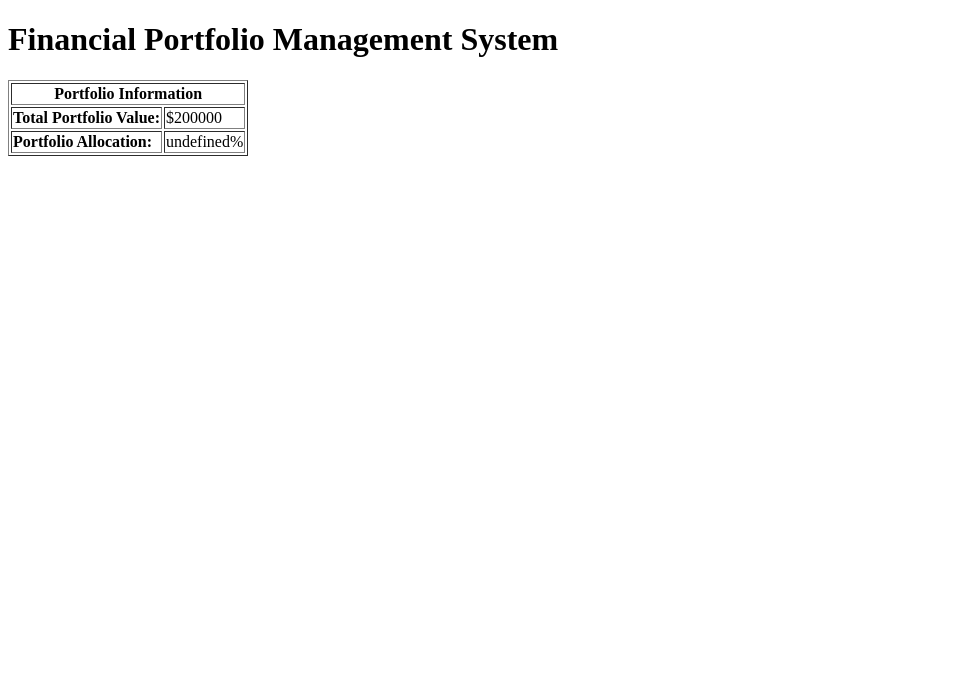
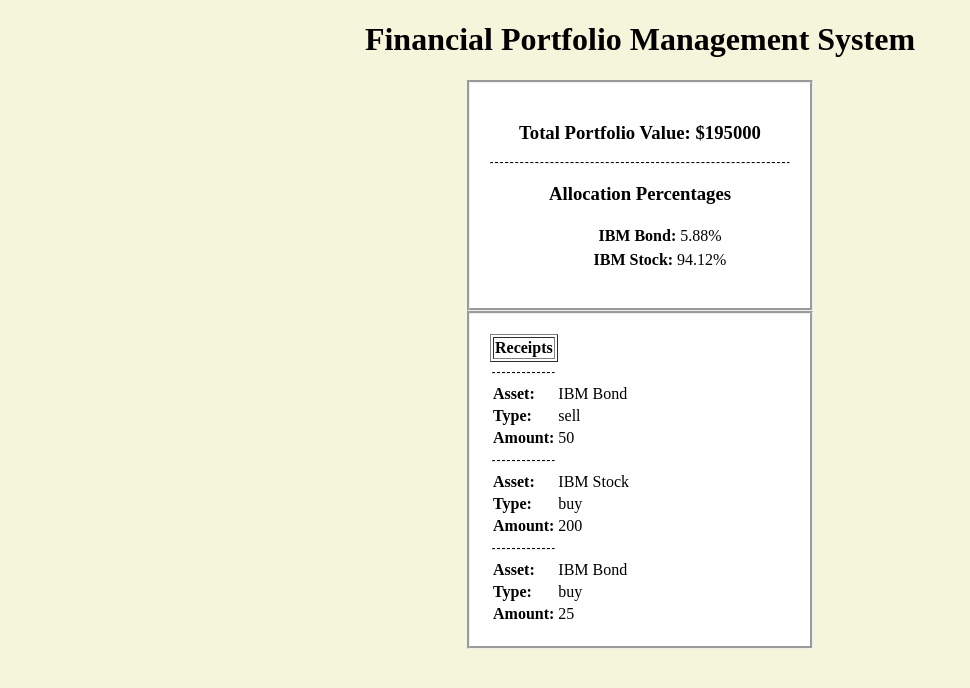
Before and after one commit to djl514/Financial-Portfolio-Management-System, a plain HTML site: page index.html in a window 1280 px wide. Shown: the whole page, without its empty margins (0-970 px from the left). Drawn offline with Linux system fonts and the light colour scheme.

Commit message:
Implement main application and log portfolio details and transactions. // Added comments

```diff
--- a/asset.js
+++ b/asset.js
@@ -1,8 +1,10 @@
+// creates and exports asset array of objects
 export const assets = [
     { id: 1, name: "IBM Bond", type: "Bond", price: 1000, quantity: 100},
     { id: 2, name: "IBM Stock", type: "Stock", price: 100, quantity: 1000}
 ];
 
+//creates and exports a helper function to get the asset by ID
 export function getAssetByID(id){
     return assets.find(asset => asset.id === id);
 }
--- a/index.html
+++ b/index.html
@@ -5,10 +5,51 @@
     <meta name="viewport" content="width=device-width, initial-scale=1.0">
     <title>Financial Portfolio Management System</title>
 </head>
-<body>
-    <h1>Financial Portfolio Management System</h1>
+<body bgcolor = "beige">
 
+    <style>
+        .container{
+            container-type: inline-size;
+            width: 300px;
+            position: relative;
+            background-color: white;
+            font-size: 1em;
+            border-style: groove;
+            margin: auto;
+            padding:20px
+        }
+
+        .container2{
+            container-type: inline-size;
+            width: 300px;
+            position: relative;
+            background-color: white;
+            font-size: 1em;
+            border-style: groove;
+            margin: auto;
+            padding: 20px
+        }
+
+        hr{
+            border-top: 1px dashed black;
+        }
+
+    </style>
+    <h1><center>Financial Portfolio Management System</center></h1>
+
+    <div class="container">
     <div id="portfolioDetails"></div>
+    <hr>
+
+    <center><h3>Allocation Percentages</h3></center>
+    <center><ul id="portfolioPercentages"></ul></center>
+</div>
+    <div id="portfolioTrans" class="container2">
+        <table border="1">
+            <th colspan="3">Receipts</th>
+        </table>
+    </div>
+
     <!-- Portfolio details and transaction log sections here -->
     <!-- Main script entry point with module type -->
 
--- a/main.js
+++ b/main.js
@@ -1,24 +1,65 @@
-import { getPortfolioAllocation, calculatePortfolioValue  } from './portfolio.js';
+//Imports all other important functions from other files
+import { getPortfolioAllocation, calculatePortfolioValue } from './portfolio.js';
 import { Transaction } from './transaction.js';
 
 
 
+//inputs the classes into an array so they can be iterated over for display
+let receipts = [
+    new Transaction(1, "sell", 50),
+    new Transaction(2, "buy", 200),
+    new Transaction(1, "buy", 25)
+];
+
+
+// function to display the total value, percentage allocated, and receipts
 function displayDetails(){
     let portfolioDetails = document.getElementById('portfolioDetails');
+    let portfolioPurchases = document.getElementById('portfolioTrans');
 
-    let listItem = document.createElement('div')
+
+    let listItem = document.createElement('div');
     listItem.innerHTML =
     `
-    <table border="1">
-    <tr>
-    <th colspan = "2">Portfolio Information</th>
-    </tr>
-    <tr><td><b>Total Portfolio Value:</b></td><td>$${calculatePortfolioValue()}</td></tr>
-    <tr><td><b>Portfolio Allocation:</b></td><td>${getPortfolioAllocation()}%</td></tr>
-    </table>
+    <h3><center>Total Portfolio Value: $${calculatePortfolioValue()}</center></h3>
     `;
+    portfolioDetails.appendChild(listItem);
 
-    portfolioDetails.appendChild(listItem);
+    //Uses a forEach loop to display the receipts in a table
+    // loops through receipts
+    receipts.forEach(receipt => {
+        let listReceipt = document.createElement('table')
+
+        listReceipt.innerHTML =
+        `
+        <hr>
+        <tr><td><b>Asset:</b></td><td>${receipt.assetId}</td></tr>
+        <tr><td><b>Type:</b></td><td>${receipt.type}</td></tr>
+        <tr><td><b>Amount:</b></td><td>${receipt.quantity}</td></tr>
+
+        `;
+
+        portfolioPurchases.appendChild(listReceipt);
+    });
+
 }
 
+//Separate function to loop throught getPortfolioAllocation
+function displayPercentages(){
+    let portfolioPercent = document.getElementById('portfolioPercentages');
+    let percentages = getPortfolioAllocation();
+    percentages.forEach(percentage => {
+        let listPercent = document.createElement('table')
+        listPercent.innerHTML =
+        `
+        <tr><td><b>${percentage.name}: </b></td><td>${percentage.percentageAll}%</td></tr>
+        `;
+
+        portfolioPercent.appendChild(listPercent);
+    });
+}
+
+
+//Calls functions
 displayDetails();
+displayPercentages();
--- a/portfolio.js
+++ b/portfolio.js
@@ -1,16 +1,23 @@
+// imports assets
 import { assets } from './asset.js';
 
+// function to find the total value of the portfolio
 export function calculatePortfolioValue(){
     let value = assets.reduce((total, asset) =>
         total + (asset.price * asset.quantity), 0);
     return value;
 }
 
+//function calculates the percent of allocation for the portfolio
 export function getPortfolioAllocation(){
+    const percentAllocated = [];
     let total = assets.reduce((sum, quant) =>
         sum + quant.quantity,0);
     assets.forEach(asset => {
-        let percent = (asset.quantity / total) * 100;
-        return percent.toFixed(2);
+        let percent = ((asset.quantity / total) * 100).toFixed(2);
+        let obj = { name: asset.name, percentageAll: percent };
+        percentAllocated.push(obj);
     });
+    return percentAllocated;
+
 }
--- a/transaction.js
+++ b/transaction.js
@@ -1,4 +1,5 @@
-import { assets, getAssetByID } from './asset.js';
+// Imports getAssetByID
+import { getAssetByID } from './asset.js';
 
 
 export class Transaction{
@@ -11,17 +12,18 @@
         let item = getAssetByID(this.assetId)
         // buy increases quantity while sell decreases quantity
         if (this.type == "sell"){
+            this.assetId = item.name;
             item.quantity -= this.quantity;
         } else if (this.type == "buy"){
+            this.assetId = item.name;
             item.quantity += this.quantity;
         // type is signified by buy or sell, if neither of these are specified, an error is thrown
         } else if (this.type != "buy" || this.type != "sell"){
             throw new Error (`${this.type} type is not accepted`);
         }
-
         // if quantity is greater than the stock, throw an error
-        if (this.quantity > item.quantity){
-            throw new Error (`Not enough quantity of ${item.name}`);
+        else if (this.quantity > item.quantity){
+            throw new Error (`Insufficient quantity for sale of ${item.name}`);
         }
     }
 }
```
